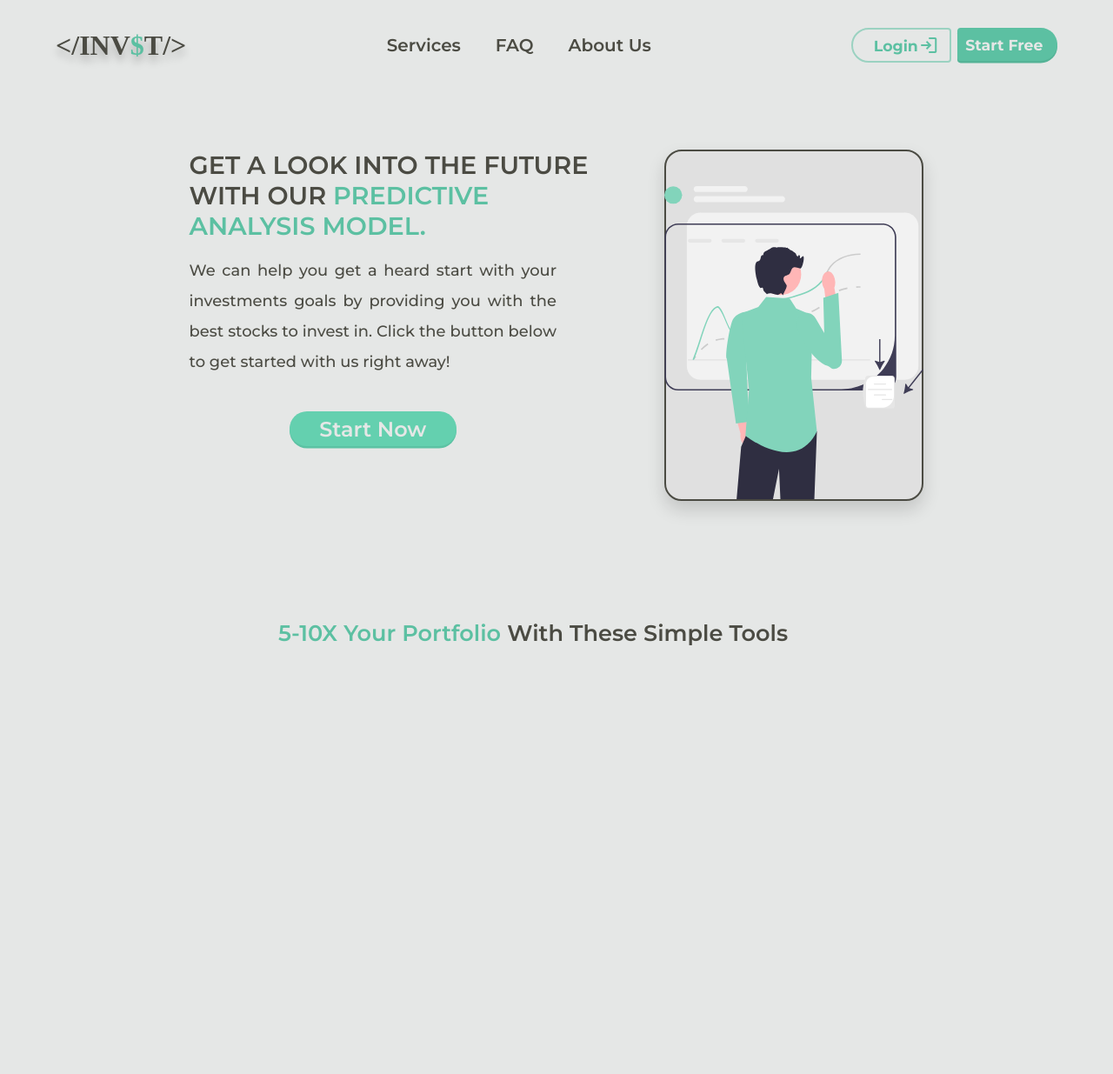
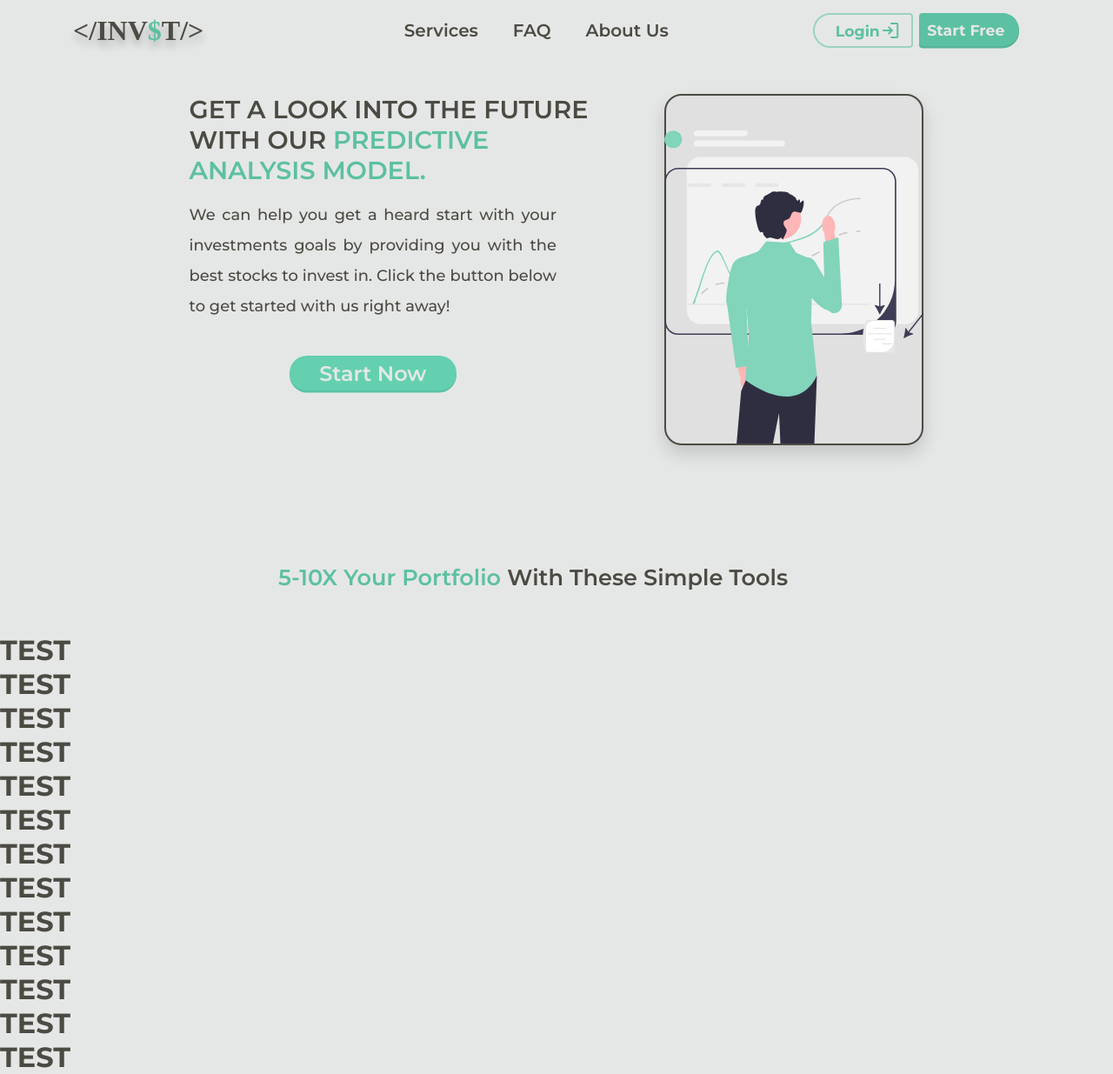
Before and after one commit to Hamza-Mos/invst, a React (Create React App) app: page / in a window 1280 px wide. Shown: the whole page at 87% size. Before the commit the page ends 800 px from the top, so only its background shows below. Built offline with nearby package versions, Linux system fonts and the light colour scheme; a web font is replaced by a local one.

Commit message:
added navbar animation

```diff
--- /dev/null
+++ b/src/components/Features.js
@@ -0,0 +1,25 @@
+import React from 'react'
+
+function Features() {
+  return (
+    <div>
+      <h1>TEST</h1>
+      <h1>TEST</h1>
+      <h1>TEST</h1>
+      <h1>TEST</h1>
+      <h1>TEST</h1>
+      <h1>TEST</h1>
+
+      <h1>TEST</h1>
+      <h1>TEST</h1>
+      <h1>TEST</h1>
+      <h1>TEST</h1>
+      <h1>TEST</h1>
+      <h1>TEST</h1>
+      <h1>TEST</h1>
+
+    </div>
+  );
+}
+
+export default Features
--- a/src/components/Homepage.js
+++ b/src/components/Homepage.js
@@ -2,6 +2,7 @@ import React from 'react';
 import { Link } from "react-router-dom";
 import pImage from './predAnalysis.svg';
 import './styles.css';
+import Features from './Features';
 
 function HomePage() {
     return (
@@ -32,6 +33,9 @@ function HomePage() {
         <div className="services-container">
             <h1 className="services-header"><span className="green">5-10X Your Portfolio</span> With These Simple Tools</h1>
         </div>
+
+        <Features />
+
     </div>
     );
 }
--- a/src/components/styles.css
+++ b/src/components/styles.css
@@ -17,19 +17,33 @@
 /*Navbar Styles*/
 .navbar-container {
     display: flex;
-    margin: 0 5vw;
-    margin-top: 3vh;
+    /*margin: 0 5vw;
+    margin-top: 3vh;*/
     justify-content: space-between;
     align-items: center;
+
+    position: fixed;
+    top: 0;
+    padding: 20px;
+    width: 90%;
+    height: 30px;
+    z-index: 1;
+
+    /* Animation */
+    transition-timing-function: ease-in;
+    transition: all 0.5s;
+
 }
 
+
 .logo{
+    margin-left: 4rem;
     font-family: 'Sofia Sans';
     font-style: normal;
     font-weight: 700;
     font-size: 2.5vw;
     text-shadow: 0px 7px 10px rgba(0, 0, 0, 0.25);
-    user-select: none;
+    /* user-select-: none; Is facing errors*/
     cursor: pointer;
 }
 
@@ -43,6 +57,7 @@
 }
 
 .nav-options-container {
+    margin-left: 4rem;
     font-family: 'Montserrat';
     font-style: normal;
     font-weight: 600;
```
